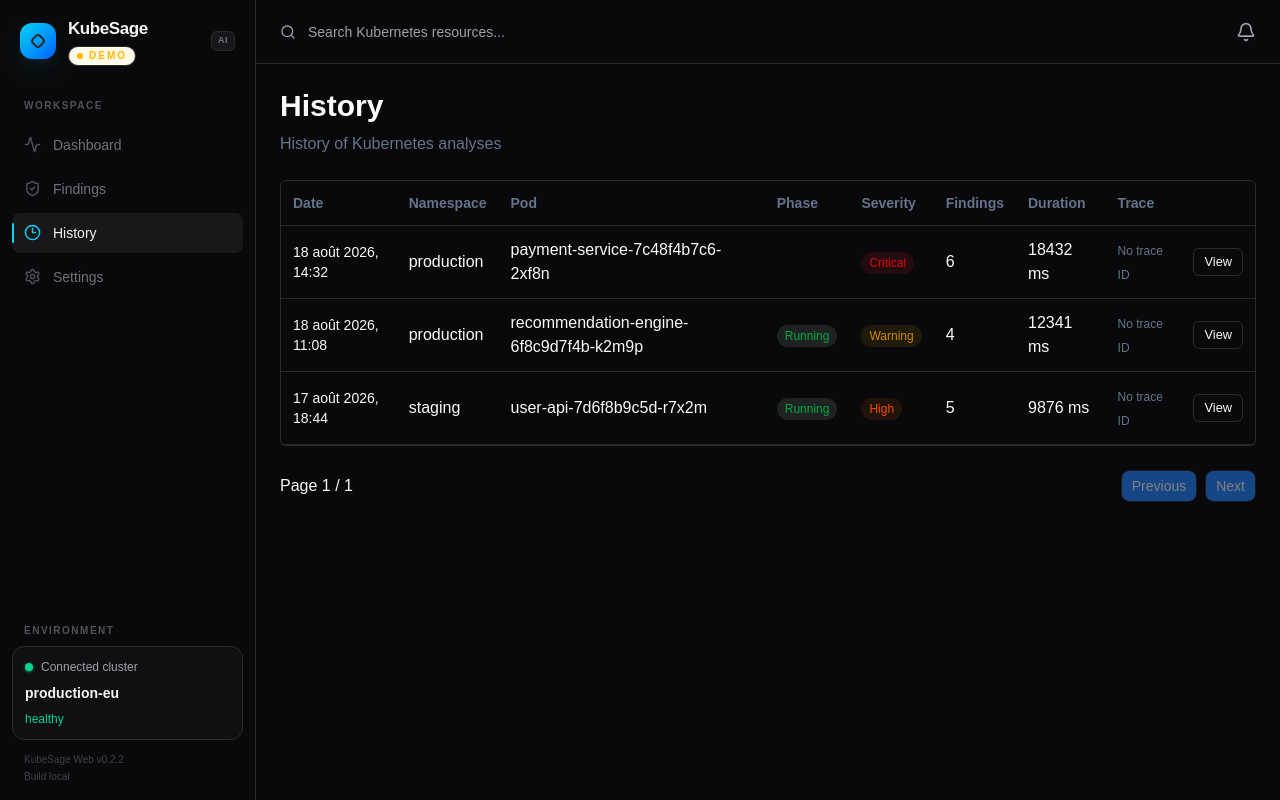
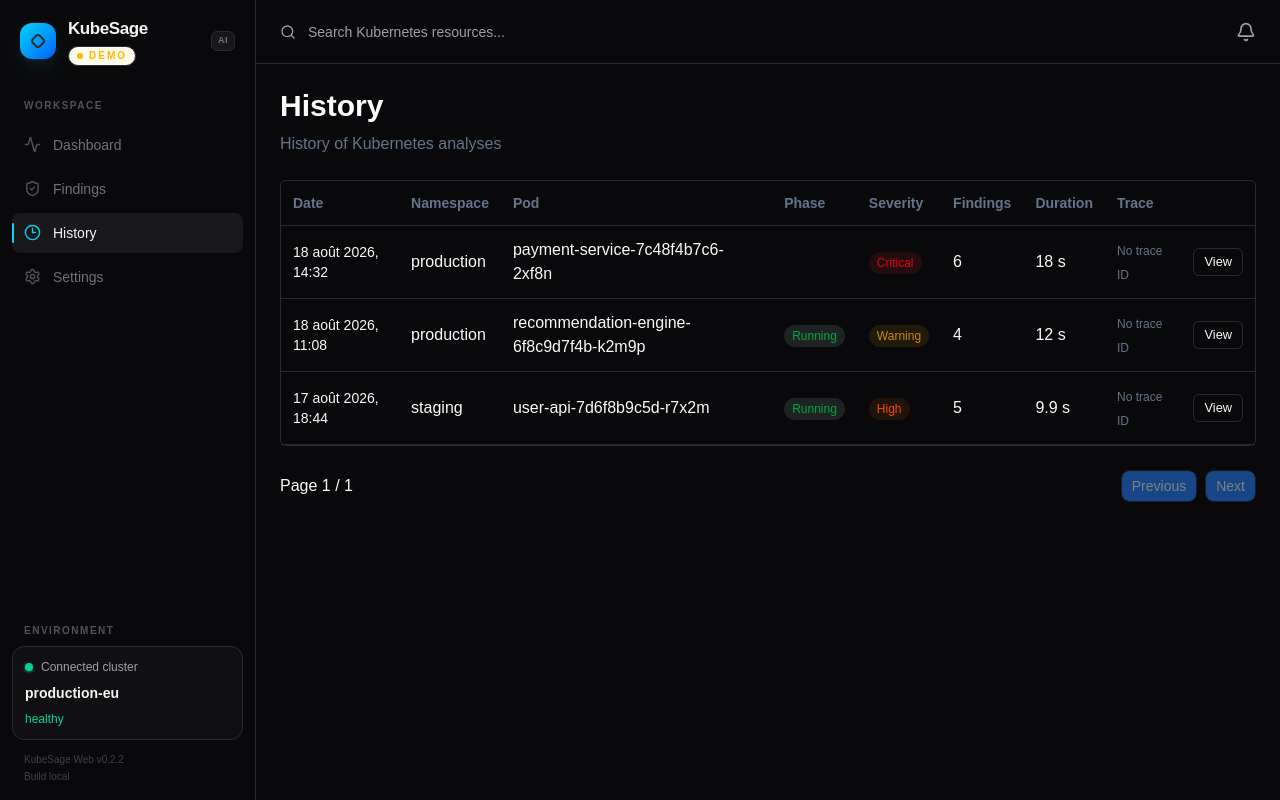
Before and after one commit to fdebar/kubesage-web, a React (Vite) app: page /history in a window 1280 px wide. Built offline with nearby package versions, Linux system fonts and the light colour scheme; no server answers.

Commit message:
feat: implement human-readable duration formatting utility and apply to analysis components

```diff
--- a/src/features/analyses/AnalysisHeader.tsx
+++ b/src/features/analyses/AnalysisHeader.tsx
@@ -3,6 +3,7 @@ import { Card, CardContent } from '@/components/ui/card';
 import { SeverityBadge } from '@/components/common/SeverityBadge';
 import { observabilityConfig, buildTempoTraceUrl } from '@/config/observability';
 import type { AnalysisDetail } from '@/types/analysis';
+import { format } from '@/lib/duration';
 
 interface AnalysisHeaderProps {
   analysis: AnalysisDetail;
@@ -31,7 +32,7 @@ export function AnalysisHeader({ analysis }: AnalysisHeaderProps) {
 
           <div>
             <p className="text-muted-foreground text-sm">Duration</p>
-            <p className="font-medium">{analysis.duration_ms} ms</p>
+            <p className="font-medium">{format(analysis.duration_ms)}</p>
           </div>
 
           <div>
--- a/src/features/analyses/IncidentSummaryCard.tsx
+++ b/src/features/analyses/IncidentSummaryCard.tsx
@@ -3,6 +3,7 @@ import { Card, CardContent, CardHeader, CardTitle } from '@/components/ui/card';
 import { Box, Server, Activity, Clock3 } from '@/lib/icons';
 
 import type { AnalysisDetail } from '@/types/analysis';
+import { format } from '@/lib/duration';
 
 interface IncidentSummaryCardProps {
   analysis: AnalysisDetail;
@@ -18,7 +19,7 @@ export const IncidentSummaryCard = ({ analysis }: IncidentSummaryCardProps) => (
       <SummaryItem icon={Box} label="Namespace" value={analysis.incident.namespace} />
       <SummaryItem icon={Server} label="Pod" value={analysis.incident.pod} />
       <SummaryItem icon={Activity} label="Phase" value={analysis.incident.phase} />
-      <SummaryItem icon={Clock3} label="Duration" value={`${analysis.duration_ms} ms`} />
+      <SummaryItem icon={Clock3} label="Duration" value={format(analysis.duration_ms)} />
     </CardContent>
   </Card>
 );
--- a/src/features/history/AnalysisTable.tsx
+++ b/src/features/history/AnalysisTable.tsx
@@ -7,6 +7,7 @@ import { StatusBadge } from '@/components/common/StatusBadge';
 import { Button } from '@/components/ui/button';
 import type { Status } from '@/types/status';
 import { observabilityConfig, buildTempoTraceUrl } from '@/config/observability';
+import { format } from '@/lib/duration';
 
 interface Props {
   analyses: AnalysisSummary[];
@@ -54,7 +55,7 @@ export function AnalysisTable({ analyses }: Props) {
 
                 <td className="p-3">{analysis.findings_count}</td>
 
-                <td className="p-3">{analysis.duration_ms} ms</td>
+                <td className="p-3">{format(analysis.duration_ms)}</td>
 
                 <td className="p-3">
                   {analysis.trace_id ? (
--- /dev/null
+++ b/src/lib/duration.ts
@@ -0,0 +1,8 @@
+export function format(durationMs: number): string {
+  if (durationMs < 1000) return `${durationMs} ms`;
+
+  const durationSeconds = durationMs / 1000;
+  if (durationSeconds < 10) return `${durationSeconds.toFixed(1)} s`;
+
+  return `${Math.round(durationSeconds)} s`;
+}
```
